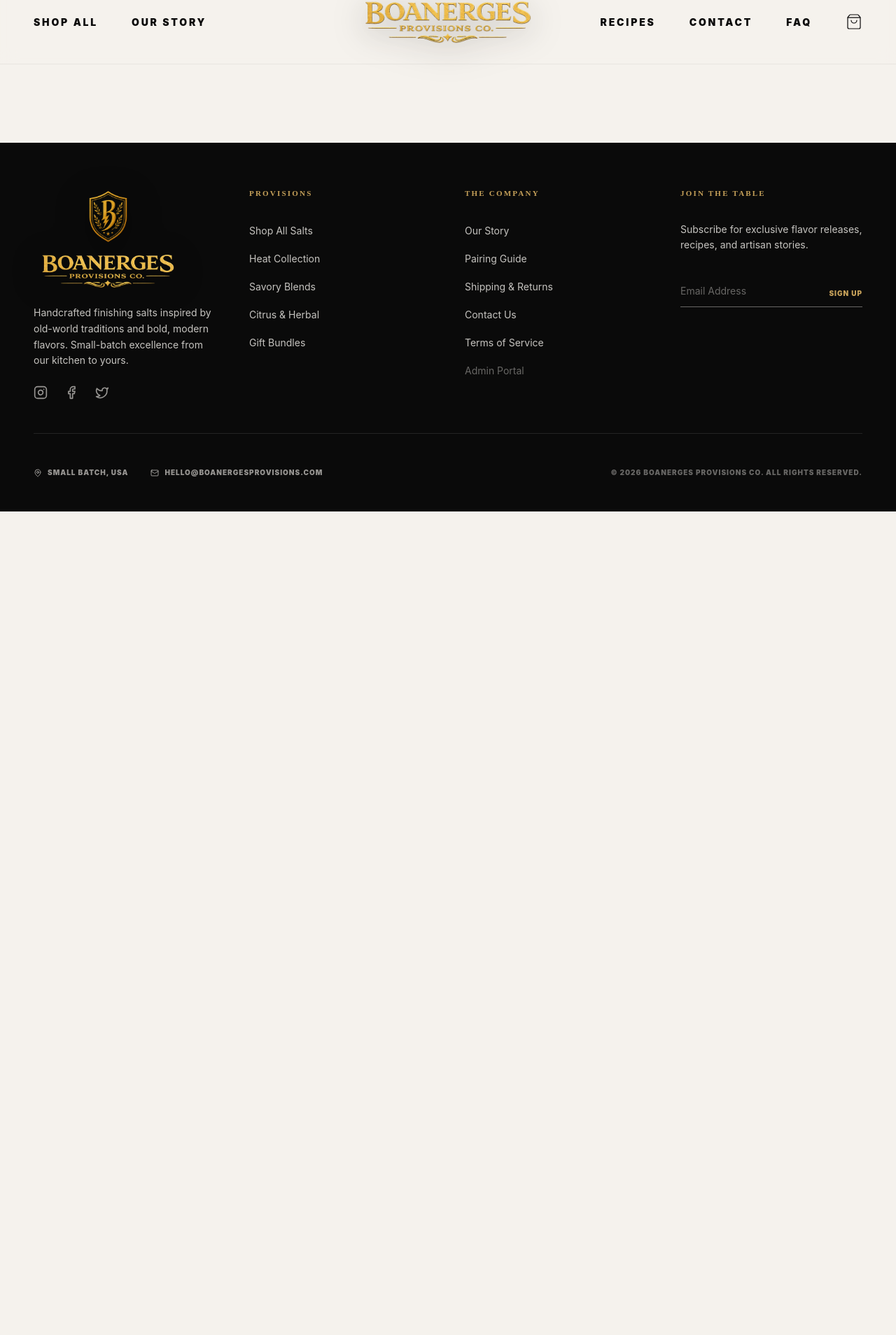
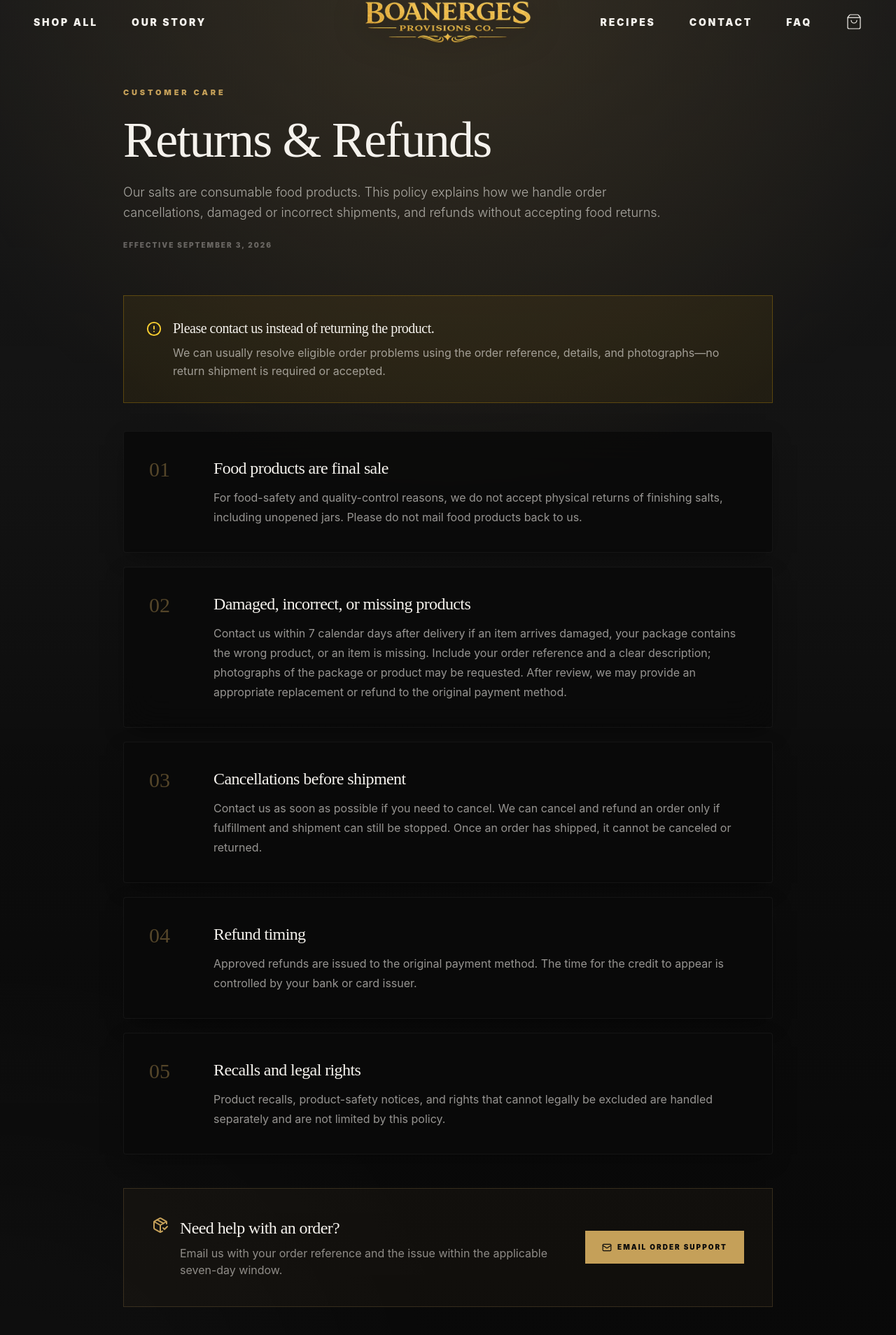
Before and after one commit to huschked/boanerges-provision-co, a React (Vite) app: page /returns in a window 1280 px wide. Shown: the part 69-1977 px from the top of the page at 70% size. Before the commit the page ends 800 px from the top, so only its background shows below. Built offline with nearby package versions, Linux system fonts and the light colour scheme.

Commit message:
Add returns and refunds policy across customer touchpoints

```diff
--- a/server.ts
+++ b/server.ts
@@ -959,7 +959,7 @@ function buildOrderEmailHtml({
         </div>
       </div>
     `,
-    footerNote: "Need help with your order? Reply to this email and our team will take care of you.",
+    footerNote: `Need help with your order? Reply to this email and our team will take care of you. Food products are final sale and physical returns are not accepted. <a href="${getPublicAppUrl() || "https://boanerges-provision-co.vercel.app"}/returns" style="color:#c5a059;">Review our Returns &amp; Refunds Policy</a>.`,
   });
 }
 
--- a/src/App.tsx
+++ b/src/App.tsx
@@ -16,6 +16,7 @@ import { Bundles } from './pages/Bundles';
 import { Checkout } from './pages/Checkout';
 import { CheckoutSuccess } from './pages/CheckoutSuccess';
 import { Admin } from './pages/Admin';
+import { ReturnsPolicy } from './pages/ReturnsPolicy';
 import { auth } from './lib/firebase';
 
 function ScrollToTop() {
@@ -61,6 +62,7 @@ export default function App() {
           <Route path="/checkout/success/*" element={<CheckoutSuccess />} />
           <Route path="/checkout-success" element={<CheckoutSuccess />} />
           <Route path="/success" element={<CheckoutSuccess />} />
+          <Route path="/returns" element={<ReturnsPolicy />} />
           <Route path="/admin" element={<Admin />} />
         </Routes>
       </main>
--- a/src/components/Footer.tsx
+++ b/src/components/Footer.tsx
@@ -67,7 +67,8 @@ export const Footer: React.FC = () => {
             <ul className="space-y-4">
               <li><Link to="/about" className="text-sm text-brand-parchment/80 hover:text-brand-gold transition-colors">Our Story</Link></li>
               <li><Link to="/recipes" className="text-sm text-brand-parchment/80 hover:text-brand-gold transition-colors">Pairing Guide</Link></li>
-              <li><Link to="/faq" className="text-sm text-brand-parchment/80 hover:text-brand-gold transition-colors">Shipping & Returns</Link></li>
+              <li><Link to="/faq" className="text-sm text-brand-parchment/80 hover:text-brand-gold transition-colors">Shipping FAQ</Link></li>
+              <li><Link to="/returns" className="text-sm text-brand-parchment/80 hover:text-brand-gold transition-colors">Returns & Refunds</Link></li>
               <li><Link to="/contact" className="text-sm text-brand-parchment/80 hover:text-brand-gold transition-colors">Contact Us</Link></li>
               <li><Link to="/terms" className="text-sm text-brand-parchment/80 hover:text-brand-gold transition-colors">Terms of Service</Link></li>
               <li><Link to="/admin" className="text-sm text-brand-parchment/40 hover:text-brand-gold transition-colors">Admin Portal</Link></li>
--- a/src/components/Header.tsx
+++ b/src/components/Header.tsx
@@ -33,7 +33,7 @@ export const Header: React.FC<{ onCartClick: () => void }> = ({ onCartClick }) =
 
   // Pages that have a dark hero/background at the top
   const isDarkHeroPage =
-    ['/', '/about', '/shop', '/recipes', '/faq', '/contact', '/bundles'].includes(location.pathname) ||
+    ['/', '/about', '/shop', '/recipes', '/faq', '/contact', '/bundles', '/returns'].includes(location.pathname) ||
     location.pathname.startsWith('/product/') ||
     location.pathname.startsWith('/checkout');
   const showDarkText = !isScrolled && !isDarkHeroPage;
--- a/src/pages/Checkout.tsx
+++ b/src/pages/Checkout.tsx
@@ -139,6 +139,9 @@ export const Checkout: React.FC = () => {
               >
                 {loading ? <Loader2 className="animate-spin" size={20} /> : 'Proceed to Secure Payment'}
               </button>
+              <p className="text-center text-xs leading-relaxed text-brand-parchment/45">
+                Food products are final sale and physical returns are not accepted. Damaged, incorrect, or missing items may qualify for a replacement or refund. <Link to="/returns" className="text-brand-gold hover:text-brand-parchment underline underline-offset-4">Read the Returns & Refunds Policy</Link>.
+              </p>
 
               {unavailableItems.length > 0 && (
                 <div className="border border-red-400/30 bg-red-400/5 p-6 space-y-4">
--- a/src/pages/FAQ.tsx
+++ b/src/pages/FAQ.tsx
@@ -23,6 +23,14 @@ export const FAQ: React.FC = () => {
     {
       q: "What is your shipping policy?",
       a: "We offer free standard shipping on all orders over $50 within the continental USA. Orders are typically processed within 2-3 business days and shipped via USPS or UPS."
+    },
+    {
+      q: "Can I return a jar of salt?",
+      a: "No. Because our salts are consumable food products, all products are final sale and we do not accept physical returns, including unopened jars. If your order arrives damaged, incorrect, or missing an item, contact orders@boanergesprovisions.com within 7 calendar days after delivery so we can review a replacement or refund."
+    },
+    {
+      q: "Can I cancel an order?",
+      a: "Contact orders@boanergesprovisions.com as soon as possible. We can cancel and refund an order only if fulfillment and shipment can still be stopped. Orders that have already shipped cannot be canceled or returned."
     },
     {
       q: "Do you offer subscriptions?",
--- /dev/null
+++ b/src/pages/ReturnsPolicy.tsx
@@ -0,0 +1,78 @@
+import React from 'react';
+import { Link } from 'react-router-dom';
+import { AlertCircle, Mail, PackageCheck, ShieldCheck } from 'lucide-react';
+
+const policySections = [
+  {
+    title: 'Food products are final sale',
+    body: 'For food-safety and quality-control reasons, we do not accept physical returns of finishing salts, including unopened jars. Please do not mail food products back to us.',
+  },
+  {
+    title: 'Damaged, incorrect, or missing products',
+    body: 'Contact us within 7 calendar days after delivery if an item arrives damaged, your package contains the wrong product, or an item is missing. Include your order reference and a clear description; photographs of the package or product may be requested. After review, we may provide an appropriate replacement or refund to the original payment method.',
+  },
+  {
+    title: 'Cancellations before shipment',
+    body: 'Contact us as soon as possible if you need to cancel. We can cancel and refund an order only if fulfillment and shipment can still be stopped. Once an order has shipped, it cannot be canceled or returned.',
+  },
+  {
+    title: 'Refund timing',
+    body: 'Approved refunds are issued to the original payment method. The time for the credit to appear is controlled by your bank or card issuer.',
+  },
+  {
+    title: 'Recalls and legal rights',
+    body: 'Product recalls, product-safety notices, and rights that cannot legally be excluded are handled separately and are not limited by this policy.',
+  },
+];
+
+export const ReturnsPolicy: React.FC = () => (
+  <div className="pt-40 pb-32 animate-fade-in editorial-surface-dark relative overflow-hidden">
+    <div className="absolute inset-0 opacity-70 surface-vignette-dark" />
+    <div className="max-w-5xl mx-auto px-6 md:px-12 relative z-10">
+      <header className="max-w-3xl space-y-6 mb-16">
+        <span className="text-brand-gold text-[11px] uppercase tracking-[0.35em] font-black block">Customer Care</span>
+        <h1 className="text-5xl md:text-7xl font-serif text-brand-parchment">Returns & Refunds</h1>
+        <p className="text-brand-parchment/65 text-lg font-light leading-relaxed">
+          Our salts are consumable food products. This policy explains how we handle order cancellations, damaged or incorrect shipments, and refunds without accepting food returns.
+        </p>
+        <p className="text-[10px] uppercase tracking-[0.2em] text-brand-parchment/35 font-black">Effective September 3, 2026</p>
+      </header>
+
+      <div className="border border-amber-400/25 bg-amber-400/[0.06] p-6 md:p-8 mb-10 flex items-start gap-4">
+        <AlertCircle className="text-amber-300 shrink-0 mt-1" size={22} />
+        <div>
+          <h2 className="text-xl font-serif text-brand-parchment">Please contact us instead of returning the product.</h2>
+          <p className="mt-2 text-brand-parchment/60 leading-relaxed">We can usually resolve eligible order problems using the order reference, details, and photographs—no return shipment is required or accepted.</p>
+        </div>
+      </div>
+
+      <div className="grid gap-5">
+        {policySections.map((section, index) => (
+          <section key={section.title} className="card-premium p-7 md:p-9 grid md:grid-cols-[72px_1fr] gap-5">
+            <div className="text-brand-gold/40 font-serif text-3xl">0{index + 1}</div>
+            <div className="space-y-3">
+              <h2 className="text-2xl font-serif text-brand-parchment">{section.title}</h2>
+              <p className="text-brand-parchment/60 leading-7">{section.body}</p>
+            </div>
+          </section>
+        ))}
+      </div>
+
+      <section className="mt-12 border border-brand-gold/20 bg-brand-gold/[0.04] p-8 md:p-10 flex flex-col md:flex-row md:items-center justify-between gap-7">
+        <div className="flex items-start gap-4">
+          <PackageCheck className="text-brand-gold shrink-0" size={24} />
+          <div>
+            <h2 className="text-2xl font-serif text-brand-parchment">Need help with an order?</h2>
+            <p className="mt-2 text-brand-parchment/55">Email us with your order reference and the issue within the applicable seven-day window.</p>
+          </div>
+        </div>
+        <a href="mailto:orders@boanergesprovisions.com" className="shrink-0 inline-flex items-center justify-center gap-2 px-6 py-4 bg-brand-gold text-brand-black text-[10px] uppercase tracking-[0.2em] font-black"><Mail size={14} /> Email Order Support</a>
+      </section>
+
+      <div className="mt-10 flex items-center gap-3 text-sm text-brand-parchment/45">
+        <ShieldCheck size={16} className="text-brand-gold" />
+        <span>For shipping estimates and general product questions, visit our <Link to="/faq" className="text-brand-gold hover:text-brand-parchment">FAQ</Link>.</span>
+      </div>
+    </div>
+  </div>
+);
```
Also changed, not shown: 1 other file (tests, documents, lock files or other folders).
